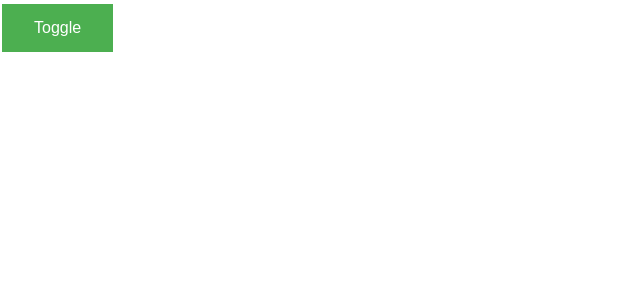
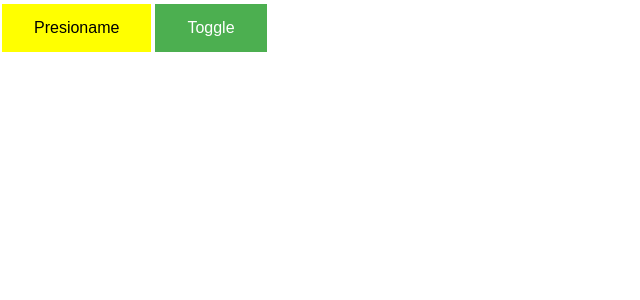
Before and after one commit to caarlosdamian/Udemy-React-Course, a React (Create React App) app: page / in a window 1280 px wide. Shown: the top 300 px of the page, without its empty margins (0-640 px from the left). Built offline with nearby package versions, Linux system fonts and the light colour scheme.

Commit message:
add Styled component, add Button element

```diff
--- a/package.json
+++ b/package.json
@@ -10,6 +10,7 @@
     "react": "^17.0.2",
     "react-dom": "^17.0.2",
     "react-scripts": "4.0.3",
+    "styled-components": "^5.3.0",
     "web-vitals": "^1.0.1"
   },
   "scripts": {
--- a/src/App.js
+++ b/src/App.js
@@ -1,55 +1,79 @@
 import Card from "./components/Card";
 import React, { useState } from "react";
-// import faker from "faker";
 import "./styles/Custom.css";
+import Button from './elemnt/Button'
+import { ThemeProvider } from "styled-components";
+const theme = {
+  primary: "#4caf50",
+  mango: "yellow",
+};
+
 
 function App() {
   const [cards, setCards] = useState([
     {
-  name:'Danaris Scguster',
+      id: "1",
+      name: "Danaris Scguster",
       title: "International Operations producer",
-  avatar:"https://cdn.fakercloud.com/avatars/millinet_128.jpg"
-
+      avatar: "https://cdn.fakercloud.com/avatars/millinet_128.jpg",
     },
     {
-  name:'Carlos  Damian',
+      id: "2",
+      name: "Carlos  Damian",
       title: "Musical Operations ",
-  avatar:"https://fakeimg.pl/350x200/?text=Hello"
-
+      avatar: "https://fakeimg.pl/350x200/?text=Hello",
     },
     {
-  name:'Danaris Scguster',
+      id: "3",
+      name: "Danaris Scguster",
       title: " Software producer",
-  avatar:"https://fakeimg.pl/300/"
-
+      avatar: "https://fakeimg.pl/300/",
     },
-
   ]);
   const [showCard, setShowCard] = useState(false);
   const toggleShowCard = () => setShowCard(!showCard);
-  const deleteCardHandler = (cardIndex) =>{
-    const cardsCopy = [...cards]
-    cardsCopy.splice(cardIndex,1)
-    console.log(cardsCopy)
-    console.log('card' +cards)
-    setCards(cardsCopy)
-  }
+  const deleteCardHandler = (cardIndex) => {
+    const cardsCopy = [...cards];
+    cardsCopy.splice(cardIndex, 1);
+    console.log(cardsCopy);
+    console.log("card" + cards);
+    setCards(cardsCopy);
+  };
+  const classes = ["button"];
+  if (cards.length < 3) classes.push(" pink");
+  if (cards.length < 2) classes.push(" red");
+
+  const changeNameHandler = (event, id) => {
+    const cardIndex = cards.findIndex((card) => card.id === id);
+
+    const cards_copy = [...cards];
+    cards_copy[cardIndex].name = event.target.value;
+
+    setCards(cards_copy);
+  };
 
   return (
+    <ThemeProvider theme={theme}>
       <div className="App">
-      <button className="button" onClick={toggleShowCard}>
+        <Button color="mango" checking={cards.length}>
+          Presioname
+        </Button>
+        <button className={classes.join(" ")} onClick={toggleShowCard}>
           Toggle
         </button>
         {showCard &&
-        cards.map((card,index) => (
-          <Card key={index}
+          cards.map((card, index) => (
+            <Card
+              key={card.id}
               name={card.name}
               title={card.title}
               avatar={card.avatar}
-            onDelete={() =>deleteCardHandler(index)}
+              onDelete={() => deleteCardHandler(index)}
+              onChangeName={(event) => changeNameHandler(event, card.id)}
             />
           ))}
       </div>
+    </ThemeProvider>
   );
 }
 
--- a/src/components/Card.js
+++ b/src/components/Card.js
@@ -1,7 +1,7 @@
 import React from "react";
 import "../styles/Custom.css";
 
-const Card = ({ name, title, avatar,onDelete }) => {
+const Card = ({ name, title, avatar, onDelete, onChangeName }) => {
   return (
     <div>
       <div className="card">
@@ -11,8 +11,11 @@ const Card = ({ name, title, avatar,onDelete }) => {
             <b>{name}</b>
           </h4>
           <p>{title}</p>
+          <input type="text" value={name} onChange={onChangeName}></input>
           <p>
-            <button className="button button-red " onClick={onDelete}>Delete</button>
+            <button className="button button-red " onClick={onDelete}>
+              Delete
+            </button>
           </p>
         </div>
       </div>
--- /dev/null
+++ b/src/elemnt/Button.js
@@ -0,0 +1,26 @@
+import styled, {css } from "styled-components";
+
+const Button = styled.button`
+  border: none;
+  ${(props) =>
+    props.color &&
+    css`
+      background-color: ${(props) =>
+        props.checking > 2
+          ? props.theme[props.color]
+          : props.checking < 2
+          ? "red"
+          : "pink"};
+      color: ${(props) => (props.checking <= 1 ? "white" : "black")};
+      font-weight: ${(props) => (props.checking <= 1 ? "bold" : "normal")};
+    `}
+  padding: 15px 32px;
+  text-align: center;
+  text-decoration: none;
+  display: inline-block;
+  font-size: 16px;
+  margin: 4px 2px;
+  cursor: pointer;
+`;
+
+export default Button;
--- a/src/styles/Custom.css
+++ b/src/styles/Custom.css
@@ -13,7 +13,7 @@
   padding: 2px 16px;
 }
 .button {
-    background-color: #4CAF50; /* Green */
+  background-color: #4caf50; /* Green */
   border: none;
   color: white;
   padding: 15px 32px;
@@ -31,3 +31,15 @@
 .button-red {
   background-color: #f44336;
 } /* Red */
+
+.text {
+  font-weight: bold;
+  color: black;
+}
+
+.pink {
+  background-color: pink;
+}
+.red {
+  background-color: red;
+}
```
Also changed, not shown: 1 other file (tests, documents, lock files or other folders). Lines whose indentation alone changed are shown as unchanged.
